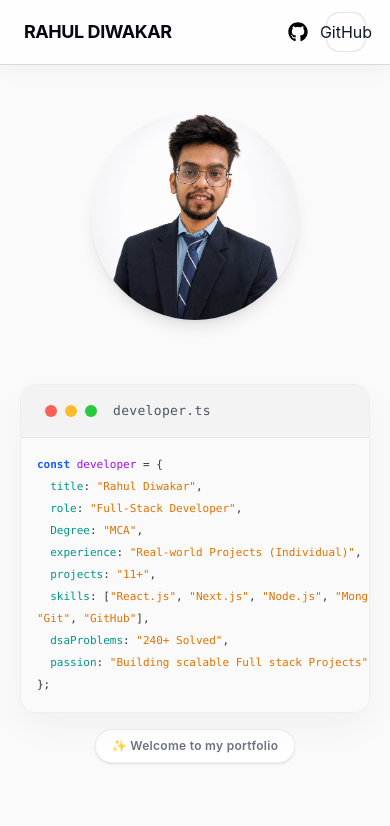
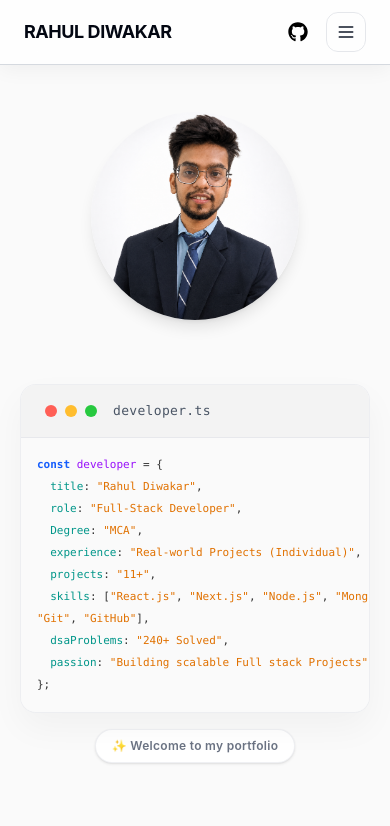
Before and after one commit to rahul-diw/my-portfolio, a React (Vite) app: page / in a window 390 px wide. Shown: the top 826 px of the page. Built offline with nearby package versions, Linux system fonts and the light colour scheme.

Commit message:
Fix mobile navbar and responsive layout

```diff
--- a/src/components/Navbar.jsx
+++ b/src/components/Navbar.jsx
@@ -141,20 +141,25 @@ export default function Navbar() {
    <FaGithub className="w-5 h-5 text-black transition-transform duration-300 group-hover:scale-110" />
   </a>
 
-  {/* Mobile Hamburger */}
-  <button
-    onClick={() => setMobileMenuOpen(!mobileMenuOpen)}
-    className="md:hidden w-10 h-10 flex items-center justify-center rounded-xl border border-gray-200"
+{/* Mobile Hamburger */}
+<button
+  onClick={() => setMobileMenuOpen(!mobileMenuOpen)}
+  className="md:hidden w-10 h-10 flex items-center justify-center rounded-xl border border-gray-200 hover:border-gray-300 transition-all duration-300"
+>
+  <svg
+    className="w-5 h-5"
+    fill="none"
+    stroke="currentColor"
+    viewBox="0 0 24 24"
   >
-<a
-  href={personalInfo.github}
-  target="_blank"
-  rel="noreferrer"
-  className="inline-flex items-center justify-center w-10 h-10 md:w-12 md:h-12 rounded-[14px] border border-gray-200 hover:border-gray-300 transition-all duration-300"
->
-  GitHub
-</a>
-  </button>
+    <path
+      strokeLinecap="round"
+      strokeLinejoin="round"
+      strokeWidth={2}
+      d="M4 6h16M4 12h16M4 18h16"
+    />
+  </svg>
+</button>
 
 </div>
 
```
